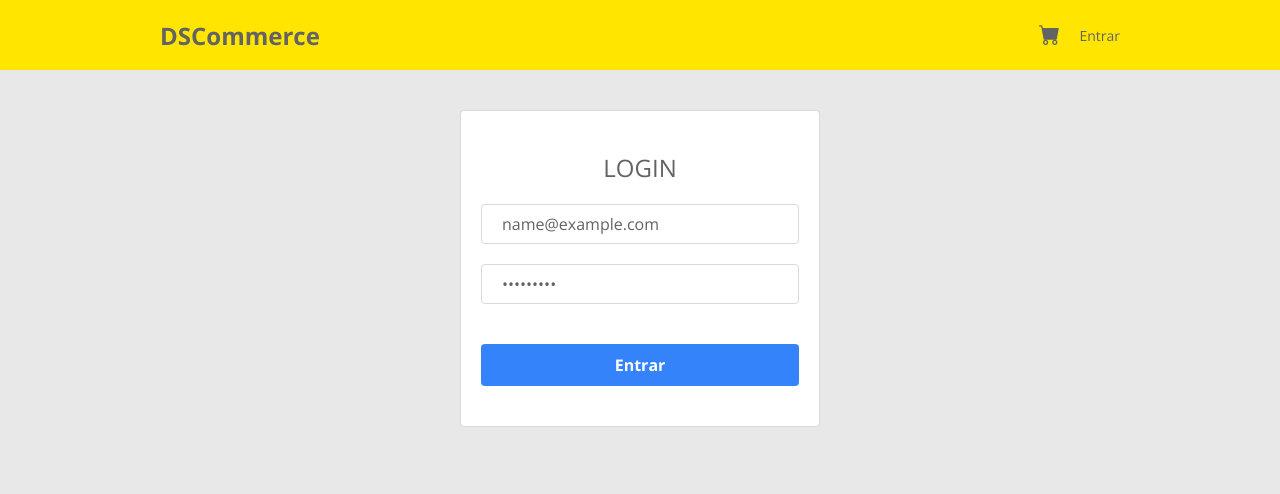
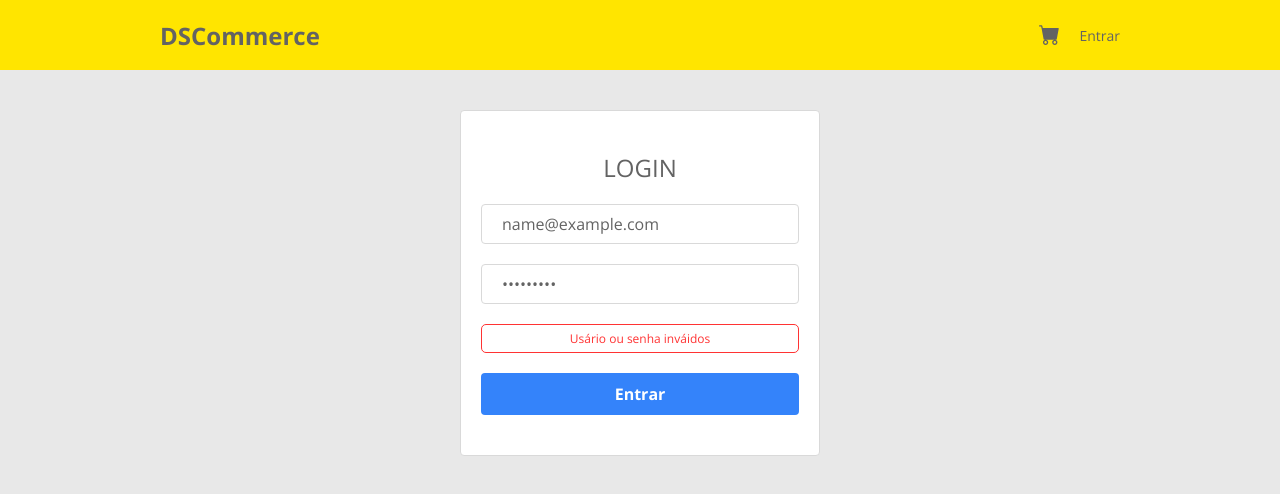
Before and after one commit to Uillianleal/DsCommerce-frontEnd, a React (Vite) app in the folder dscommerce-frontend/: page /login in a window 1280 px wide. Both pictures are taken after typing "name@example.com", "Sample123" into the empty fields and a click on the button "Entrar". Shown: the top 494 px of the page. Built offline with nearby package versions, Linux system fonts and the light colour scheme; no server answers.

Commit message:
Login form global message

```diff
--- a/dscommerce-frontend/src/index.css
+++ b/dscommerce-frontend/src/index.css
@@ -265,6 +265,17 @@ nav a {
   padding-top: 10px;
 }
 
+.dsc-form-global-error {
+  border: 1px solid var(--dsc-color-error);
+  border-radius: 5px;
+  width: 100%;
+  display: flex;
+  justify-content: center;
+  padding: 5px 10px;
+  font-size: 12px;
+  color: var(--dsc-color-error);
+}
+
 .dsc-form-select-container {
   padding: unset;
   height: unset;
--- a/dscommerce-frontend/src/routes/ClientHome/Login/index.tsx
+++ b/dscommerce-frontend/src/routes/ClientHome/Login/index.tsx
@@ -8,6 +8,8 @@ import * as forms from "../../../utils/forms";
 
 function Login() {
   const navigate = useNavigate();
+
+  const [submitResponseFail, setSubmitResponseFail] = useState(false);
 
   const { setContextTokenPayload } = useContext(ContextToken);
 
@@ -36,6 +38,15 @@ function Login() {
 
   function handleSubmit(event: React.FormEvent<HTMLFormElement>) {
     event.preventDefault();
+
+    setSubmitResponseFail(false);
+
+    const formDataValidated = forms.dirtyAndValidateAll(formData);
+    if (forms.hasAnyInvalid(formDataValidated)) {
+      setFormData(formDataValidated);
+      return;
+    }
+
     authService
       .loginRequest(forms.toValues(formData))
       .then((response) => {
@@ -43,8 +54,8 @@ function Login() {
         setContextTokenPayload(authService.getAccessTokenPayload());
         navigate("/cart");
       })
-      .catch((error) => {
-        console.log("Erro no login,", error);
+      .catch(() => {
+        setSubmitResponseFail(true);
       });
   }
 
@@ -85,6 +96,11 @@ function Login() {
                 />
               </div>
             </div>
+            {submitResponseFail && (
+              <div className="dsc-form-global-error">
+                Usário ou senha inváidos
+              </div>
+            )}
 
             <div className="dsc-login-form-buttons dsc-mt20">
               <button type="submit" className="dsc-btn dsc-btn-blue">
```
